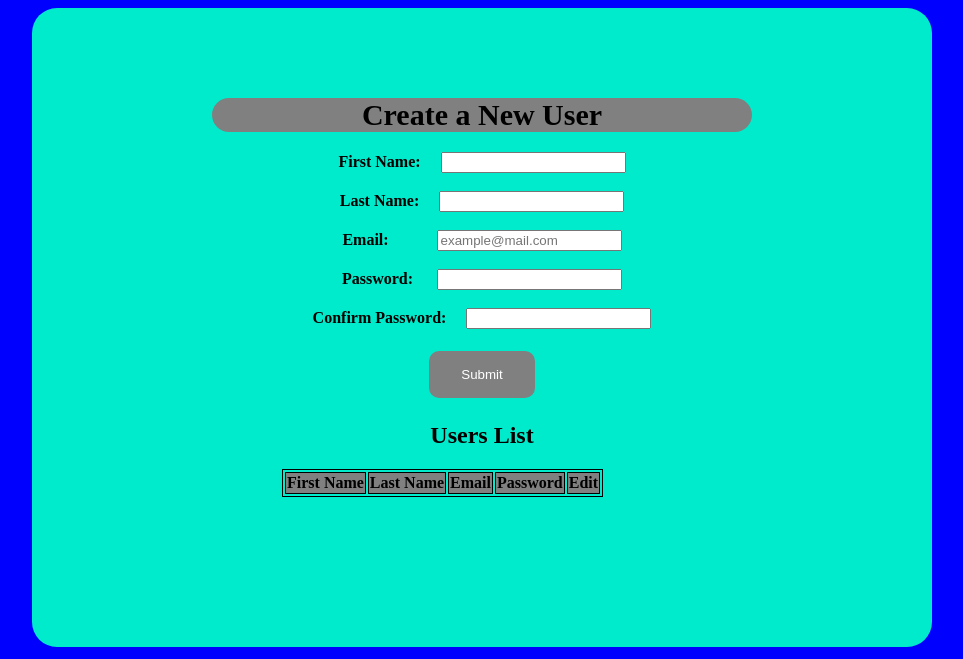
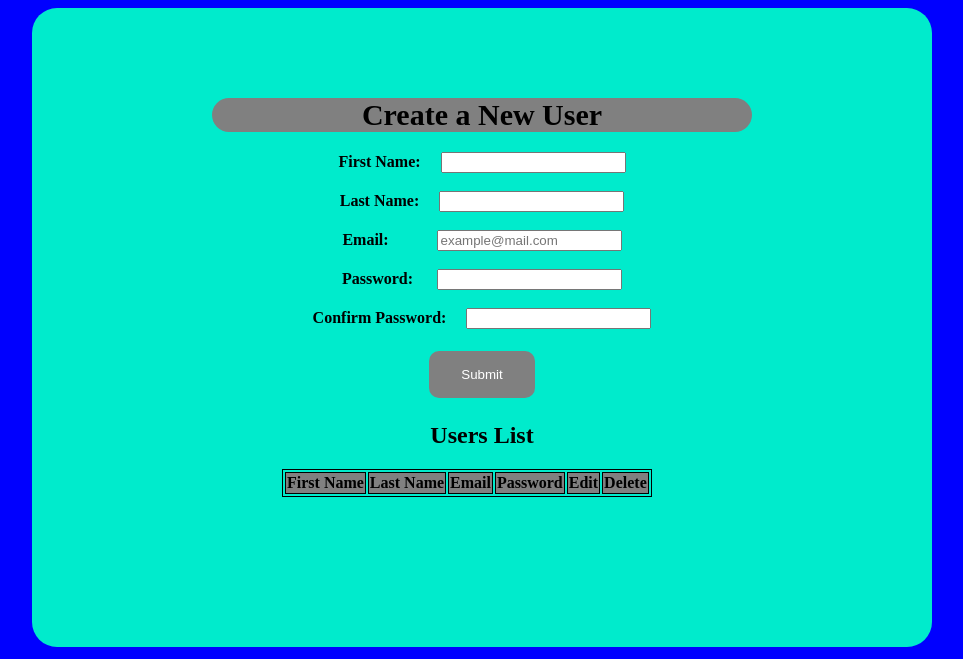
Before and after one commit to GaithCattan/COSW30, a PHP site: page /labwork/homework-10/crud.php in a window 1280 px wide. Shown: the top 659 px of the page, without its empty margins (158-1121 px from the left). Run offline with PHP 8.4, Linux system fonts and the light colour scheme; data that the repository does not hold is empty.

Commit message:
final changes

```diff
--- a/labwork/homework-10/crud.php
+++ b/labwork/homework-10/crud.php
@@ -170,6 +170,7 @@ if($result) {
                 <th bgcolor="grey">Email</th>
                 <th bgcolor="grey">Password</th>
                 <th bgcolor="grey">Edit</th>
+                <th bgcolor="grey">Delete</th>
             </tr>
         </thead>
         <tbody>
@@ -182,7 +183,7 @@ if($result) {
                 <td bgcolor="white">'.$row['email'].'</td>
                 <td bgcolor="white">'.$row['password'].'</td>
                 <td bgcolor="white"><a href="update.php?id='.$row['user_id'].'">Go To The Update Form</td>
-                <td bgcolor="white"><a href="delete.php?id='.$row['user_id'].'">Delete</td>
+                <td bgcolor="white"><a href="delete.php?id='.$row['user_id'].'">Delete User</td>
             </tr>';
         }
         ?>
```
